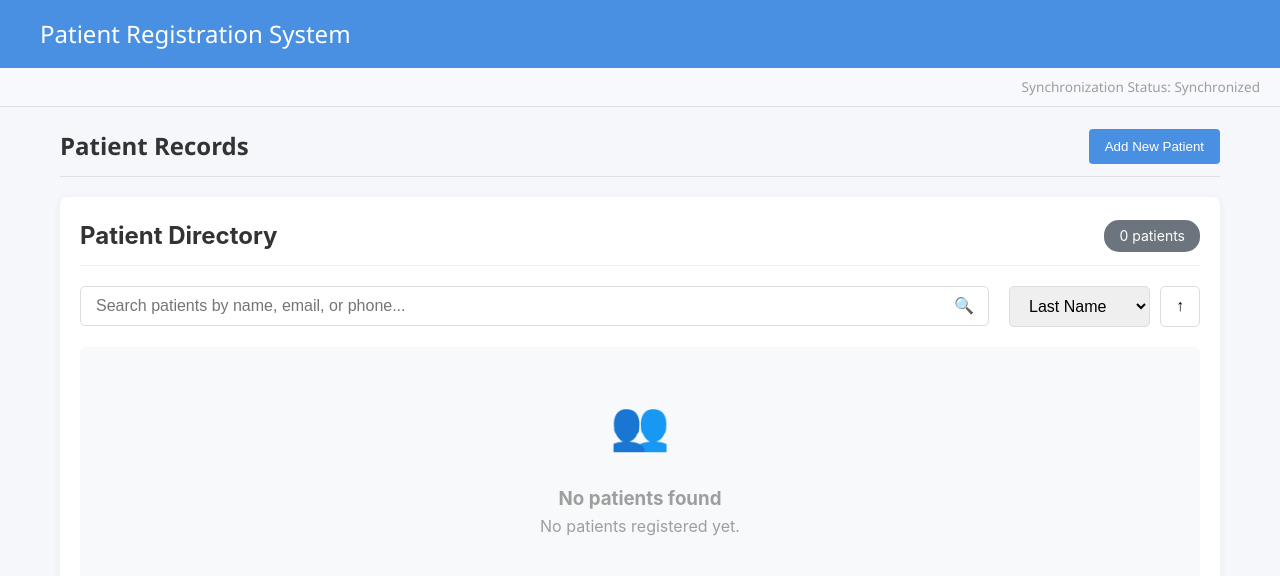
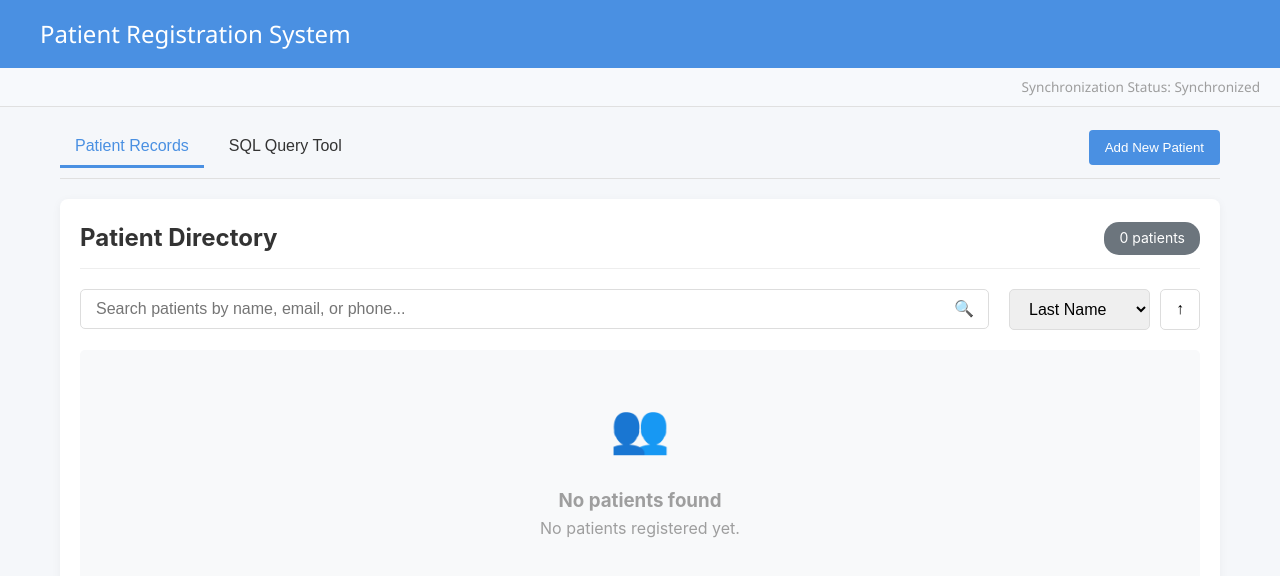
Before and after one commit to rashim27us/patient-registration-app, a React app: page / in a window 1280 px wide. Shown: the top 576 px of the page. Built offline with nearby package versions, Linux system fonts and the light colour scheme; what @electric-sql/pglite would draw is missing.

Commit message:
Add SQL Query Tool integration and enhance navigation with tabbed views

```diff
--- a/src/App.js
+++ b/src/App.js
@@ -1,14 +1,16 @@
 import React, { useState, useEffect } from 'react';
 import PatientForm from './components/PatientForm';
 import PatientList from './components/PatientList';
+import QueryInterface from './components/QueryInterface';
 import SyncStatus from './components/SyncStatus';
 import { getPatients, initializeDB, savePatient } from './services/db';
 import './styles.css';
+import './components/QueryInterface.css';
 
 function App() {
   const [patients, setPatients] = useState([]);
   const [isLoading, setIsLoading] = useState(true);
-  const [currentView, setCurrentView] = useState('list'); // 'list' or 'form'
+  const [currentView, setCurrentView] = useState('list'); // 'list', 'form', or 'query'
   const [selectedPatient, setSelectedPatient] = useState(null);
 
   useEffect(() => {
@@ -70,6 +72,10 @@ function App() {
     setCurrentView('list');
   };
 
+  const handleQueryClick = () => {
+    setCurrentView('query');
+  };
+
   if (isLoading) {
     return <div className="loading">Loading...</div>;
   }
@@ -85,39 +91,67 @@ function App() {
       <SyncStatus />
 
       <main className="main-content">
-        {currentView === 'list' ? (
-          <>
         <div className="actions-bar">
-              <h2>Patient Records</h2>
+          <div className="tabs">
+            <button
+              className={`tab-button ${currentView === 'list' ? 'active' : ''}`}
+              onClick={() => setCurrentView('list')}
+            >
+              Patient Records
+            </button>
+            <button
+              className={`tab-button ${currentView === 'query' ? 'active' : ''}`}
+              onClick={handleQueryClick}
+            >
+              SQL Query Tool
+            </button>
+          </div>
+
+          {currentView === 'list' && (
             <button
               className="button primary"
               onClick={handleAddNewClick}
             >
               Add New Patient
             </button>
-            </div>
-            <PatientList
-              patients={patients}
-              onEdit={handleEditPatient}
-            />
-          </>
-        ) : (
-          <>
-            <div className="actions-bar">
-              <h2>{selectedPatient ? 'Edit Patient' : 'New Patient'}</h2>
+          )}
+
+          {currentView === 'form' && (
             <button
               className="button secondary"
               onClick={handleFormCancel}
             >
               Back to List
             </button>
+          )}
+
+          {currentView === 'query' && (
+            <button
+              className="button secondary"
+              onClick={() => setCurrentView('list')}
+            >
+              Back to List
+            </button>
+          )}
         </div>
+
+        {currentView === 'list' && (
+          <PatientList
+            patients={patients}
+            onEdit={handleEditPatient}
+          />
+        )}
+
+        {currentView === 'form' && (
           <PatientForm
             patient={selectedPatient}
             onSave={handleFormSave}
             onCancel={handleFormCancel}
           />
-          </>
+        )}
+
+        {currentView === 'query' && (
+          <QueryInterface />
         )}
       </main>
     </div>
```
Lines whose indentation alone changed are shown as unchanged.
